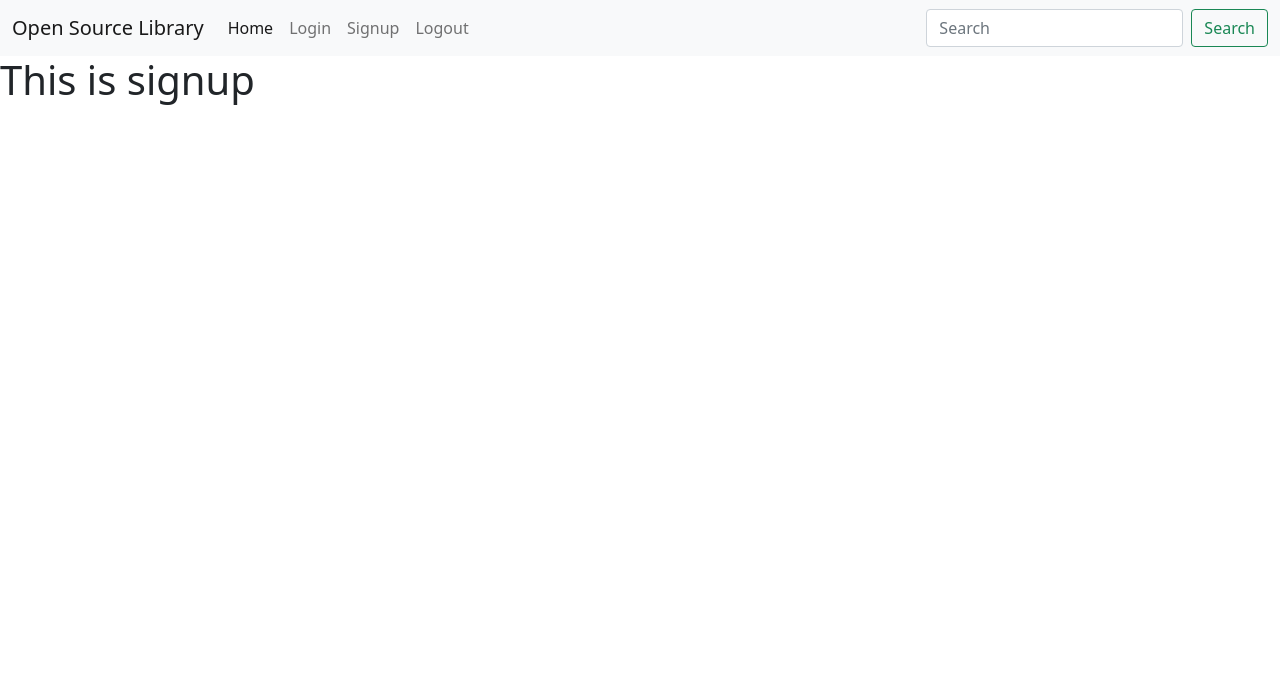
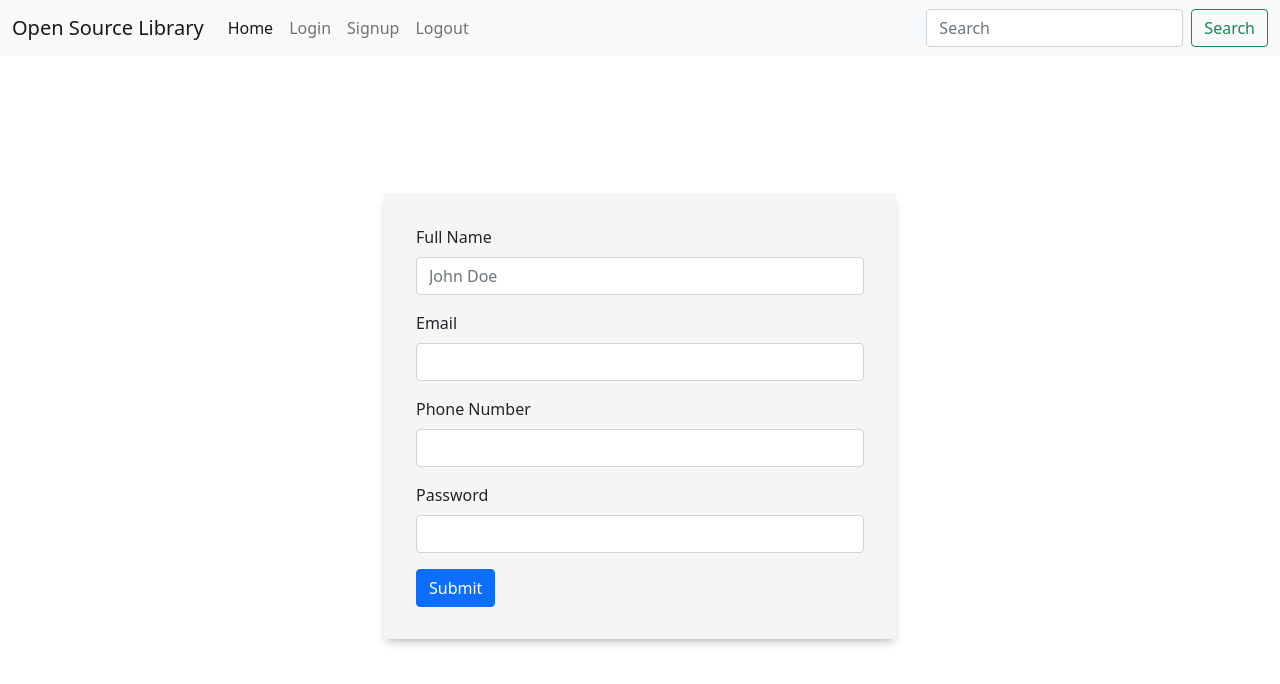
Before and after one commit to rockingrohit9639/Open-Libraray-system, a React (Create React App) app in the folder open-library/: page /signup in a window 1280 px wide. Shown: the top 684 px of the page. Built offline with nearby package versions, Linux system fonts and the light colour scheme.

Commit message:
added signup form

```diff
--- a/open-library/src/Components/Login/Login.css
+++ b/open-library/src/Components/Login/Login.css
@@ -1,4 +1,4 @@
-.login {
+.base {
   width: 100%;
   min-height: 90vh;
   display: flex;
@@ -6,7 +6,7 @@
   justify-content: center;
 }
 
-.login_container {
+.base_container {
   background-color: rgb(245, 245, 245);
   padding: 2rem;
   min-width: 40%;
--- a/open-library/src/Components/Login/Login.js
+++ b/open-library/src/Components/Login/Login.js
@@ -3,8 +3,8 @@ import "./Login.css";
 
 function Login() {
   return (
-    <div className="login">
-      <form className="login_container">
+    <div className="base">
+      <form className="base_container">
         <div class="mb-3">
           <label for="email" class="form-label">
             Email address
@@ -15,6 +15,7 @@ function Login() {
             id="email"
             name="email"
             placeholder="name@example.com"
+            required
           />
         </div>
         <div class="mb-3">
@@ -26,9 +27,12 @@ function Login() {
             class="form-control"
             id="password"
             name="password"
+            required
           />
         </div>
-        <button type="submit" className="btn btn-primary">Submit</button>
+        <button type="submit" className="btn btn-primary">
+          Submit
+        </button>
       </form>
     </div>
   );
--- a/open-library/src/Components/Signup/Signup.js
+++ b/open-library/src/Components/Signup/Signup.js
@@ -1,11 +1,64 @@
-import React from 'react'
+import React from "react";
 
 function Signup() {
-    return (
-        <div>
-            <h1>This is signup</h1>
+  return (
+    <div className="base">
+      <form className="base_container">
+        <div class="mb-3">
+          <label for="fname" class="form-label">
+            Full Name
+          </label>
+          <input
+            type="text"
+            class="form-control"
+            id="fname"
+            name="fname"
+            placeholder="John Doe"
+            required
+          />
         </div>
-    )
+        <div class="mb-3">
+          <label for="email" class="form-label">
+            Email
+          </label>
+          <input
+            type="email"
+            class="form-control"
+            id="email"
+            name="email"
+            required
+          />
+        </div>
+        <div class="mb-3">
+          <label for="phone" class="form-label">
+            Phone Number
+          </label>
+          <input
+            type="tel"
+            class="form-control"
+            id="phone"
+            name="phone"
+            required
+          />
+        </div>
+        <div class="mb-3">
+          <label for="email" class="form-label">
+            Password
+          </label>
+          <input
+            type="password"
+            class="form-control"
+            id="password"
+            name="password"
+            required
+          />
+        </div>
+        <button type="submit" className="btn btn-primary">
+          Submit
+        </button>
+      </form>
+    </div>
+  );
 }
 
-export default Signup
+export default Signup;
```
